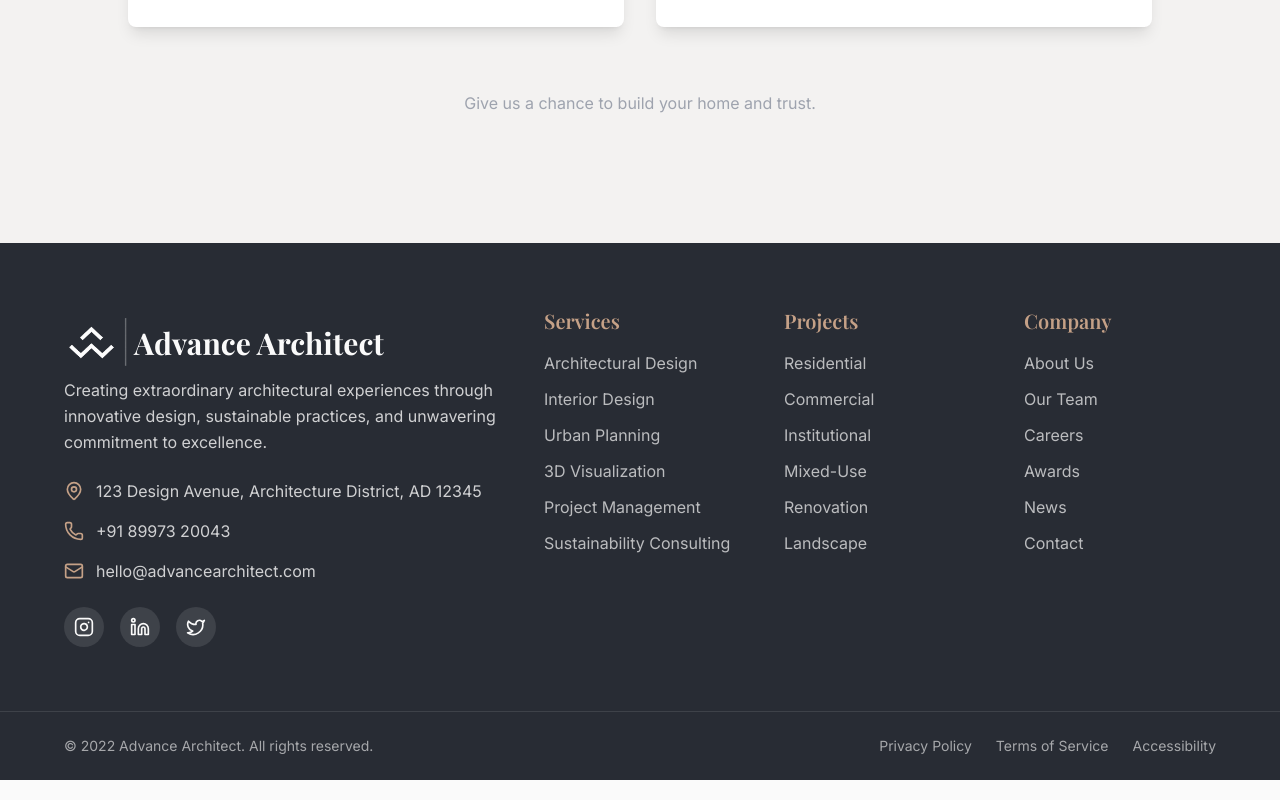
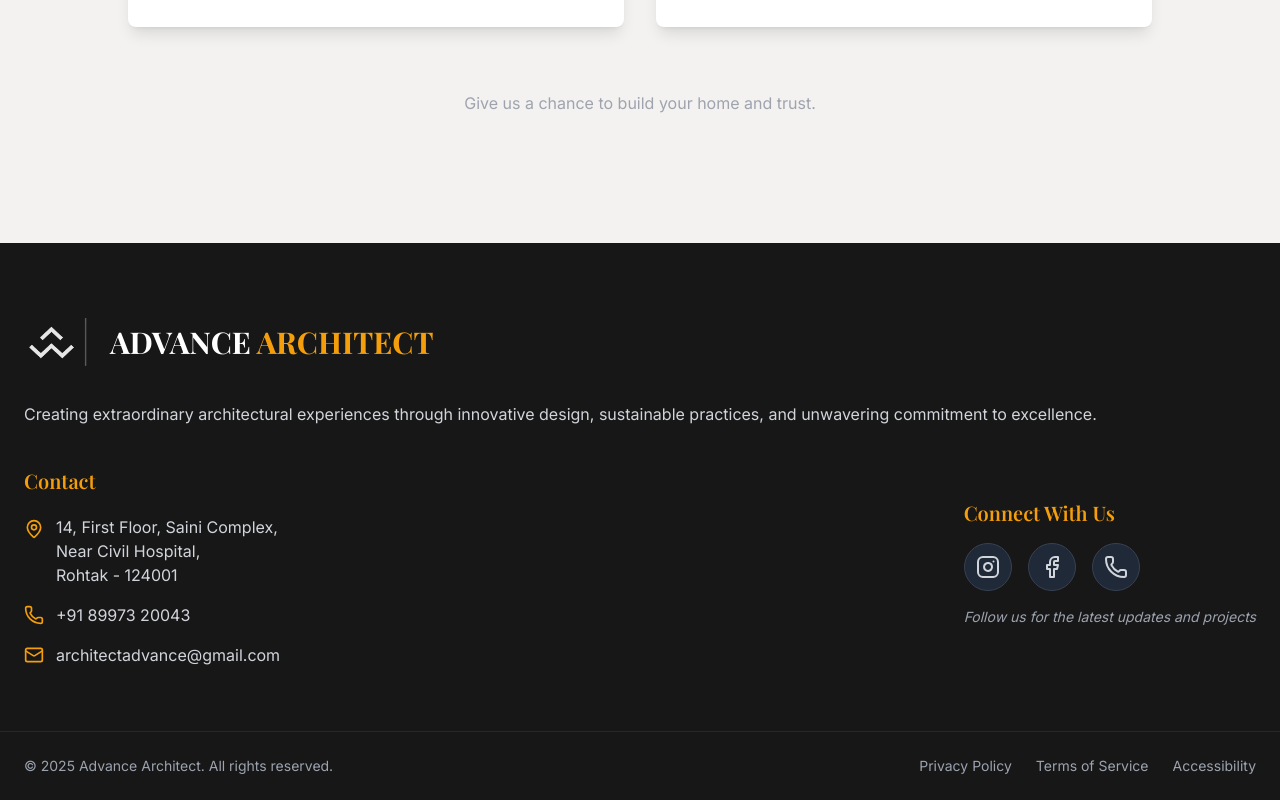
Before and after one commit to namit-x/NewLayout, a React (Vite) app: page / in a window 1280 px wide. Shown: the part 3312-4112 px from the top of the page. Built offline with nearby package versions, Linux system fonts and the light colour scheme.

Commit message:
footer cleaned

```diff
--- a/src/components/Footer.tsx
+++ b/src/components/Footer.tsx
@@ -1,139 +1,97 @@
-import { Mail, Phone, MapPin, Instagram, Linkedin, Twitter } from 'lucide-react';
+import React from 'react';
+import { Mail, Phone, MapPin, Instagram, Facebook } from 'lucide-react';
 
 const Footer = () => {
-  const footerSections = [
-    {
-      title: "Services",
-      links: [
-        "Architectural Design",
-        "Interior Design",
-        "Urban Planning",
-        "3D Visualization",
-        "Project Management",
-        "Sustainability Consulting"
-      ]
-    },
-    {
-      title: "Projects",
-      links: [
-        "Residential",
-        "Commercial",
-        "Institutional",
-        "Mixed-Use",
-        "Renovation",
-        "Landscape"
-      ]
-    },
-    {
-      title: "Company",
-      links: [
-        "About Us",
-        "Our Team",
-        "Careers",
-        "Awards",
-        "News",
-        "Contact"
-      ]
-    }
-  ];
-
   const socialLinks = [
     { icon: <Instagram className="w-5 h-5" />, href: "#", label: "Instagram" },
-    { icon: <Linkedin className="w-5 h-5" />, href: "#", label: "LinkedIn" },
-    { icon: <Twitter className="w-5 h-5" />, href: "#", label: "Twitter" }
+    { icon: <Facebook className="w-5 h-5" />, href: "#", label: "Facebook" },
+    { icon: <Phone className="w-5 h-5" />, href: "#", label: "Phone" }
   ];
 
   return (
-    <footer className="bg-primary text-primary-foreground">
+    <footer className="bg-neutral-900 text-gray-100">
       {/* Main Footer Content */}
-      <div className="container mx-auto container-padding py-16">
-        <div className="grid lg:grid-cols-5 gap-12">
+      <div className="container mx-auto px-6 py-16">
+        <div className=" justify-evenly gap-12 lg:gap-24">
           {/* Company Info */}
-          <div className="lg:col-span-2 space-y-6">
-            <div>
-              <div className='flex items-end'>
-                <img src="/Logo2.png" width={70} alt="" />
-                <h3 className="text-3xl font-playfair font-bold mb-4">Advance Architect</h3>
+          <div className="flex-1 space-y-6">
+            <div className="flex items-center gap-4">
+              <img src="/Logo2.png" width={70} alt="Advance Architect Logo" className="filter brightness-0 invert opacity-90" />
+              <h3 className="text-3xl font-playfair font-bold text-white">
+                ADVANCE <span className="text-amber-500">ARCHITECT</span>
+              </h3>
             </div>
-              <p className="text-primary-foreground/80 leading-relaxed max-w-md">
+            <p className="text-gray-300 leading-relaxed">
               Creating extraordinary architectural experiences through innovative design,
               sustainable practices, and unwavering commitment to excellence.
             </p>
           </div>
 
+          {/* Contact and Social Section */}
+          <div className="flex justify-between mt-10 space-y-8">
             {/* Contact Info */}
+            <div className="space-y-5">
+              <h4 className="text-xl font-playfair font-semibold text-amber-500">Contact</h4>
               <div className="space-y-4">
-              <div className="flex items-center space-x-3">
-                <MapPin className="w-5 h-5 text-accent" />
-                <span className="text-primary-foreground/80">
-                  123 Design Avenue, Architecture District, AD 12345
+                <div className="flex items-start space-x-3">
+                  <MapPin className="w-5 h-5 text-amber-500 mt-1 flex-shrink-0" />
+                  <span className="text-gray-300">
+                    14, First Floor, Saini Complex,<br />
+                    Near Civil Hospital,<br />
+                    Rohtak - 124001
                   </span>
                 </div>
                 <div className="flex items-center space-x-3">
-                <Phone className="w-5 h-5 text-accent" />
-                <span className="text-primary-foreground/80">+91 89973 20043</span>
+                  <Phone className="w-5 h-5 text-amber-500" />
+                  <span className="text-gray-300">+91 89973 20043</span>
                 </div>
                 <div className="flex items-center space-x-3">
-                <Mail className="w-5 h-5 text-accent" />
-                <span className="text-primary-foreground/80">hello@advancearchitect.com</span>
+                  <Mail className="w-5 h-5 text-amber-500" />
+                  <span className="text-gray-300">architectadvance@gmail.com</span>
+                </div>
               </div>
             </div>
 
             {/* Social Links */}
+            <div className="space-y-4">
+              <h4 className="text-xl font-playfair font-semibold text-amber-500">Connect With Us</h4>
               <div className="flex space-x-4">
-              {socialLinks.map((link) => (
+                {socialLinks.map((link, index) => (
                   <a
-                  key={link.label}
+                    key={index}
                     href={link.href}
                     aria-label={link.label}
-                  className="w-10 h-10 bg-primary-foreground/10 rounded-full flex items-center justify-center hover:bg-accent hover:text-accent-foreground transition-all duration-300 group"
+                    className="w-12 h-12 bg-gray-800 rounded-full flex items-center justify-center hover:bg-amber-600 transition-all duration-300 group border border-gray-700 hover:border-amber-500"
                   >
-                  <span className="group-hover:scale-110 transition-transform">
-                    {link.icon}
-                  </span>
+                    {React.cloneElement(link.icon, {
+                      className: "w-6 h-6 group-hover:scale-110 group-hover:text-white transition-transform text-gray-300"
+                    })}
                   </a>
                 ))}
               </div>
+              <p className="text-gray-400 text-sm italic">
+                Follow us for the latest updates and projects
+              </p>
             </div>
-
-          {/* Footer Navigation */}
-          {footerSections.map((section) => (
-            <div key={section.title} className="space-y-4">
-              <h4 className="text-xl font-playfair font-semibold text-accent">
-                {section.title}
-              </h4>
-              <ul className="space-y-3">
-                {section.links.map((link) => (
-                  <li key={link}>
-                    <a
-                      href="#"
-                      className="text-primary-foreground/70 hover:text-accent transition-colors duration-200 block"
-                    >
-                      {link}
-                    </a>
-                  </li>
-                ))}
-              </ul>
           </div>
-          ))}
         </div>
       </div>
 
       {/* Bottom Bar */}
-      <div className="border-t border-primary-foreground/10">
-        <div className="container mx-auto container-padding py-6">
-          <div className="flex flex-col md:flex-row justify-between items-center space-y-4 md:space-y-0">
-            <div className="text-primary-foreground/60 text-sm">
-              © 2022 Advance Architect. All rights reserved.
+      <div className="border-t border-gray-800">
+        <div className="container mx-auto px-6 py-6">
+          <div className="flex flex-col md:flex-row justify-between items-center space-y-3 md:space-y-0">
+            <div className="text-gray-400 text-sm">
+              © {new Date().getFullYear()} Advance Architect. All rights reserved.
             </div>
-            <div className="flex space-x-6 text-sm">
-              <a href="#" className="text-primary-foreground/60 hover:text-accent transition-colors">
+            <div className="flex space-x-6">
+              <a href="#" className="text-gray-400 hover:text-amber-500 transition-colors text-sm">
                 Privacy Policy
               </a>
-              <a href="#" className="text-primary-foreground/60 hover:text-accent transition-colors">
+              <a href="#" className="text-gray-400 hover:text-amber-500 transition-colors text-sm">
                 Terms of Service
               </a>
-              <a href="#" className="text-primary-foreground/60 hover:text-accent transition-colors">
+              <a href="#" className="text-gray-400 hover:text-amber-500 transition-colors text-sm">
                 Accessibility
               </a>
             </div>
--- a/src/components/Header.tsx
+++ b/src/components/Header.tsx
@@ -48,7 +48,12 @@ const Header = () => {
                 <a
                   key={item.name}
                   href={item.href}
-                  className={`${isScrolled ? "text-black" : "text-white"} hover:text-primary transition-colors duration-200 font-medium`}
+                  className={`
+                    ${isScrolled ? "text-black" : "text-white"}
+                    hover:text-transparent hover:bg-clip-text hover:bg-gradient-to-r hover:from-yellow-100 hover:to-yellow-600
+                    transition-all duration-200 ease-in-out
+                    font-medium
+                  `}
                 >
                   {item.name}
                 </a>
--- a/src/components/projects/Portfolio.tsx
+++ b/src/components/projects/Portfolio.tsx
@@ -85,7 +85,7 @@ const Portfolio = () => {
     <section className="pb-16">
       {/* Hero Section */}
       <section
-        className="py-20 relative"
+        className="py-[75px] relative"
         style={{
           backgroundImage: `url(${portfolioHeroBg})`,
           backgroundSize: 'cover',
@@ -115,7 +115,9 @@ const Portfolio = () => {
           return (
             <div
               key={project.id}
-              ref={(el) => (projectRefs.current[index] = el)}
+              ref={(el) => {
+                projectRefs.current[index] = el;
+              }}
               className="opacity-0 translate-y-8 transition-all duration-700 ease-out"
             >
               <div className={`container mx-auto container-padding ${index % 2 === 0 ? 'bg-background' : 'bg-primary text-white rounded-2xl'
--- a/src/pages/Services.tsx
+++ b/src/pages/Services.tsx
@@ -78,7 +78,7 @@ const Services = () => {
   const constructionRef = useRef<HTMLDivElement>(null);
   const navigationBoxRef = useRef<HTMLDivElement>(null);
 
-  const scrollToSection = (ref: React.RefObject<HTMLDivElement>) => {
+  const scrollToSection = (ref: React.RefObject<HTMLDivElement | null>) => {
     if (ref.current && navigationBoxRef.current) {
       const boxHeight = navigationBoxRef.current.offsetHeight;
       const sectionPosition = ref.current.offsetTop;
```
Lines whose indentation alone changed are shown as unchanged.
